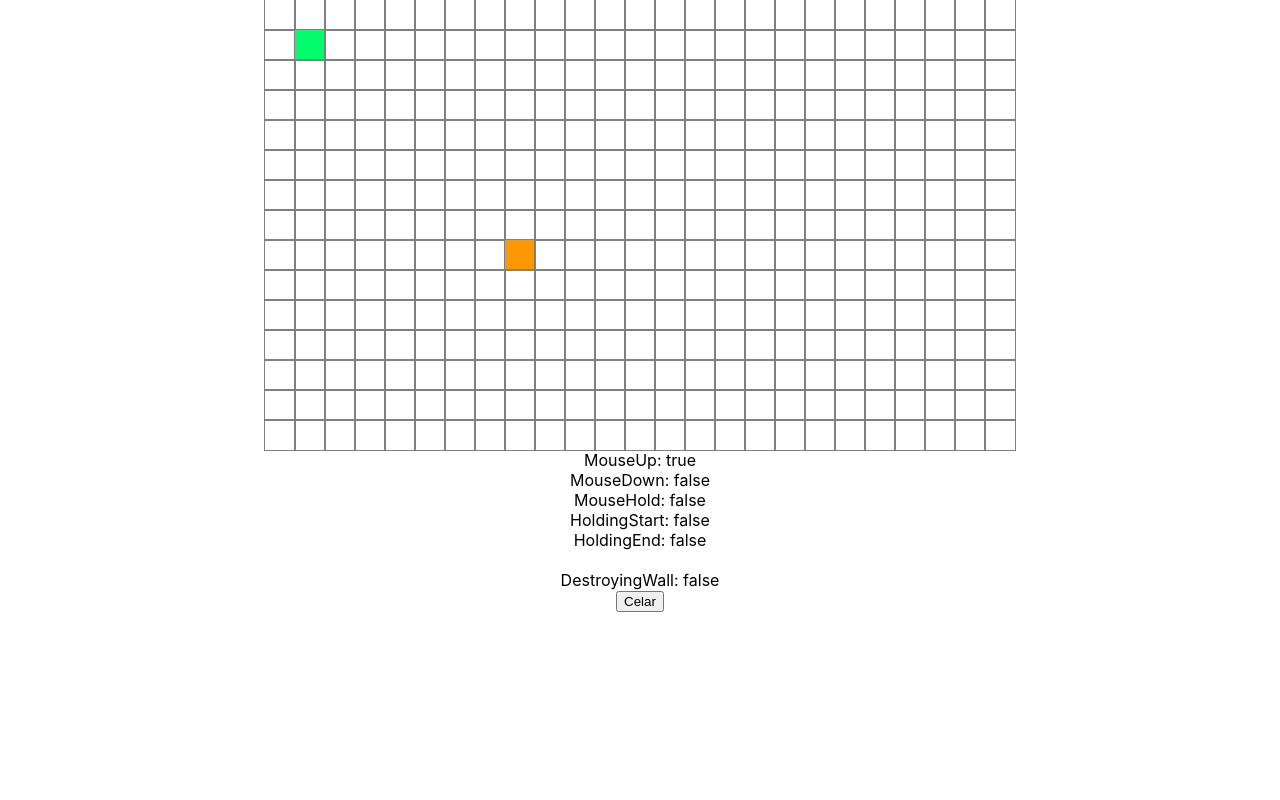
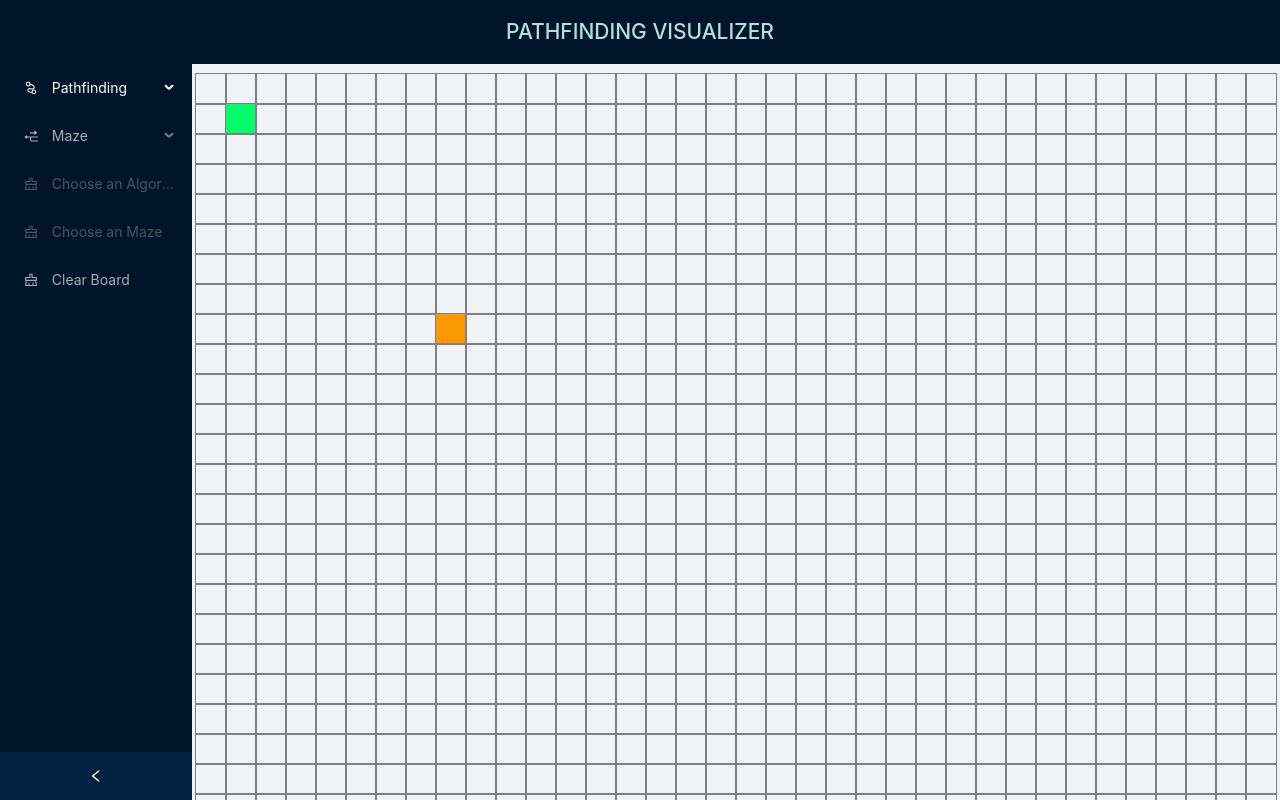
Before and after one commit to mitalletap/visualizers, a React (Create React App) app: page / in a window 1280 px wide. Shown: the top 800 px of the page. Built offline with nearby package versions, Linux system fonts and the light colour scheme.

Commit message:
Adding Pathfinding! Dijkstra can detect walls (except for the borders), and can find the shortest path from the start to the end node.

```diff
--- a/src/Cells/Cell.jsx
+++ b/src/Cells/Cell.jsx
@@ -7,9 +7,9 @@ class Cell extends Component {
         const classIdentifier = endCell ? 'cell-end' : startCell ? 'cell-start' : wall ? 'cell-wall' : '';
         return (
             <div
-                draggable={false}
                 className={`cell ${classIdentifier}`}
                 id={`cell-${row}-${col}`}
+                wall={wall}
                 onMouseDown={() => onMouseDown(col, row)}
                 onMouseEnter={() => onMouseEnter(col, row)}
                 onMouseUp={() => onMouseUp(col, row)}
--- a/src/Pathfinding/Mazes/Patterns.js
+++ b/src/Pathfinding/Mazes/Patterns.js
@@ -1,22 +1,46 @@
 export function smilyFaceMaze(grid){
     var visited = []
-    var values = [7, 8, 16, 17, 18];
+    var current = grid[10][10];
+    current.wall = true;
+    visited.push(current)
+    // for(var x = 16; x <=19; x++){
 
-    for(var x = 0; x < 19; x++){
-        if(values.includes(x)){
-            visited.push(grid[28][x])
-            visited.push(grid[29][x])
-            visited.push(grid[39][x])
-            visited.push(grid[40][x])
-        }
-    }
+    //     grid[x][4].wall = true;
+    //     grid[x][5].wall = true;
+    //     grid[x][6].wall = true;
+    //     grid[x][7].wall = true;
+    //     grid[x][18].wall = true;
+    //     grid[x][19].wall = true;
+    //     grid[x][20].wall = true;
+    //     grid[x][21].wall = true;
 
-    for(var x = 30; x <= 38; x++){
-        visited.push(grid[x][18])
-    }
+    //     visited.push(grid[x][4])
+    //     visited.push(grid[x][5])
+    //     visited.push(grid[x][6])
+    //     visited.push(grid[x][7])
+    //     visited.push(grid[x][18])
+    //     visited.push(grid[x][19])
+    //     visited.push(grid[x][20])
+    //     visited.push(grid[x][21])
+    // }
 
-    for(var x = 30; x <= 38; x++){
-        visited.push(grid[x][19])
-    }
+
+    // for(var x = 25; x <=28; x++){
+    //     visited.push(grid[x][4])
+    //     visited.push(grid[x][5])
+    //     visited.push(grid[x][6])
+    //     visited.push(grid[x][7])
+    //     visited.push(grid[x][18])
+    //     visited.push(grid[x][19])
+    //     visited.push(grid[x][20])
+    //     visited.push(grid[x][21])
+    // }
+
+    // for(var x = 20; x <= 25; x++){
+    //     visited.push(grid[x][20])
+    //     visited.push(grid[x][21])
+    //     visited.push(grid[x][22])
+    // }
+    console.log(visited);
     return visited;
 }
--- a/src/Pathfinding/Pathfinding.css
+++ b/src/Pathfinding/Pathfinding.css
@@ -1,5 +1,4 @@
 .grid {
-    padding-top: 10px;
 }
 
 .col {
--- a/src/Pathfinding/Pathfinding.jsx
+++ b/src/Pathfinding/Pathfinding.jsx
@@ -1,16 +1,17 @@
 import './Pathfinding.css'
 import React, { Component } from 'react';
 import Cell from '../Cells/Cell';
-
-import { NodeIndexOutlined, NodeExpandOutlined, MenuUnfoldOutlined, MenuFoldOutlined } from '@ant-design/icons';
+import 'antd/dist/antd.css';
+import { NodeIndexOutlined, NodeExpandOutlined, ClearOutlined, SmileOutlined } from '@ant-design/icons';
 import { Layout, Menu, Button } from 'antd';
+import { dijkstra, getShortestPath } from './Algorithms/Dijkstra'
+import { recursiveDivisionMaze } from './Mazes/RecusiveDivision'
+import { recursiveDivisionRandomizerMaze } from './Mazes/RecursiveDivisionRandomizer'
+import { smilyFaceMaze } from './Mazes/Patterns'
+import { wait } from '@testing-library/react';
 
 const { SubMenu } = Menu;
-const { Header, Sider, Content } = Layout;
-
-
-
-
+const { Header, Footer, Sider, Content } = Layout;
 class Pathfinding extends Component {
     constructor(props) {
         super(props);
@@ -29,8 +30,8 @@ class Pathfinding extends Component {
             mouseHold: false,
             holdingStart: false,
             holdingEnd: false,
-            maxCols: 25, //70
-            maxRows: 15,  //40
+            maxCols: 47, //47
+            maxRows: 27,  //27
             activeMaze: false,
             activeAlgorithm: false,
             active: false,
@@ -67,11 +68,6 @@ class Pathfinding extends Component {
         }
     }
 
-    getCell = (grid, col, row) => {
-        const cell = grid[col][row];
-        return cell;
-    }
-
     createWall = (grid, col, row) => {
         const newGrid = grid.slice();
         const cell = this.getCell(newGrid, col, row);
@@ -83,13 +79,20 @@ class Pathfinding extends Component {
         return newGrid;
     }
 
+    getCell = (grid, col, row) => {
+        const cell = grid[col][row];
+        return cell;
+    }
+
     setWall = (grid, walls) => {
+        console.log(walls)
         var x = 0;
         while(x < walls.length){
             for(var col = 0; col < this.state.maxCols; col++){
                 for(var row = 0; row < this.state.maxRows; row++){
-                    if(walls[x].row === grid[col][row] && walls[x].col === grid[col][row] && walls[x].wall === true){
+                    if(walls[x].row === grid[col][row] && walls[x].col === grid[col][row] ){
                         grid[col][row].wall = true;
+                        console.log(`Wall at ${grid[col][row]}`)
                     }
                 }
             }
@@ -182,7 +185,6 @@ class Pathfinding extends Component {
         this.setState({ mouseDown: false, mouseUp: true, holdingEnd: false, holdingStart: false, destroyingWall: false })
     }
 
-
     handleClearPath(grid){
         if(this.state.active === false){
             this.setState({ activeAlgorithm: false })
@@ -225,6 +227,7 @@ class Pathfinding extends Component {
     }
 
     drawBorders(col, row){
+        // 20 10
         var mazeWalls = []
 
         // TOP BORDER
@@ -237,7 +240,7 @@ class Pathfinding extends Component {
         }
 
         // LEFT BORDER
-        for(var i = 0; i < row - 1; i++){
+        for(var i = 0; i < row; i++){
             mazeWalls.push({
                 row: 0,
                 col: i,
@@ -246,7 +249,7 @@ class Pathfinding extends Component {
         }
 
         // BOTTOM BORDER
-        for(var i = 0; i < col - 1; i++){
+        for(var i = 0; i < col; i++){
             mazeWalls.push({
                 row: i,
                 col: row - 1,
@@ -255,7 +258,7 @@ class Pathfinding extends Component {
         }
 
         // RIGHT BORDER
-        for(var i = row - 1; i > 0 - 1; i--){
+        for(var i = row - 1; i >= 0; i--){
             mazeWalls.push({
                 row: col - 1,
                 col: i,
@@ -265,13 +268,145 @@ class Pathfinding extends Component {
         return mazeWalls;
     }
 
+    // Switch case to vizualize multiple algorithms
+    visualizeAlgorithm(algorithm) {
+        const { grid, startRow, startCol, endRow, endCol, maxCols, maxRows } = this.state;
+        const start = grid[startRow][startCol];
+        const end = grid[endRow][endCol];
+        var visited;
+        switch(algorithm){
+            case 'Dijkstra':
+                visited = dijkstra(grid, start, end);
+                const shortestPath = getShortestPath(end);
+                this.animateDijkstra(visited, shortestPath);
+                break;
+            // case 'AStar':
+            //     astar(grid, start, end);
+            //     break;
+            default:
+                console.log("Algorithm Not Found");
+                break;
+        }
 
+    }
+
+    visualizeMaze(maze) {
+        const { grid, maxRows, maxCols } = this.state;
+        const visited = this.drawBorders(maxCols, maxRows);
+        var newVisited;
+        var newGrid = [];
+        switch(maze){
+            case 'Recursive Division':
+                newVisited = recursiveDivisionMaze(maxCols, maxRows);
+                break;
+            case "Recursive Division Random":
+                newVisited = recursiveDivisionRandomizerMaze(grid, maxRows, maxCols);
+                break;
+            case 'Smily':
+                newVisited = smilyFaceMaze(grid);
+                break;
+            default:
+                console.log("Maze Not Found");
+        }
+        // var waitTime =
+        var waitTime = this.animateMaze(visited.concat(newVisited));
+        setTimeout(() => {
+            newGrid = this.setWall(grid, visited);
+            console.log(newGrid)
+            this.setState({ grid: newGrid })
+            console.log(this.state.grid)
+            console.log("State set")
+        }, 10 * waitTime);
+
+    }
+
+    // Animates every "CELL" that is apart of the shortest path.
+    // Also re-animates the start and end
+    animateShortestPath(shortestPath) {
+        for (let i = 0; i < shortestPath.length; i++){
+            setTimeout(() => {
+                const cell = shortestPath[i];
+                document.getElementById(`cell-${cell.col}-${cell.row}`).classList.add('cell-shortest-path');
+            }, 50 * i);
+        }
+        var endCell = shortestPath[shortestPath.length - 1];
+        if(endCell !== undefined){
+            this.setState({ pathFound: true });
+        }
+        this.setState({ simulationComplete: true })
+    }
+
+    // Animates all every "CELL" that is not apart of the shortest path, the start, or the end
+    animateDijkstra(visited, shortestPath) {
+        for (let i = 0; i <= visited.length; i++){
+            if(i === visited.length) {
+                setTimeout(() => {
+                    this.animateShortestPath(shortestPath);
+                    this.setState({ active: false })
+                }, 10 * i);
+                return;
+            }
+            setTimeout(() => {
+                const cell = visited[i];
+                document.getElementById(`cell-${cell.col}-${cell.row}`).classList.add('cell-visited');
+            }, 10 * i);
+        }
+
+
+    }
+
+    animateMaze(visited) {
+        for(var i = 0; i < visited.length - 1; i++){
+            const cell = visited[i];
+            if(cell.wall === true){
+                setTimeout(() => {
+                    document.getElementById(`cell-${cell.col}-${cell.row}`).classList.add('cell-wall');
+                }, 10 * i);
+            }
+        }
+        console.log("animated!")
+        return i;
+    }
+
+
+
+
+
+    onCollapse = collapsed => {
+        this.setState({ collapsed });
+    };
 
     render() {
         const { grid } = this.state;
         const min = 1;
         return (
+
+
             <React.Fragment>
+                 <Layout style={{ minHeight: '100vh' }}>
+                    <Header> <h1 className="site-header">PATHFINDING VISUALIZER</h1></Header>
+                    <Layout>
+                        <Sider width={"15vw"} collapsible collapsed={this.state.collapsed} onCollapse={this.onCollapse}>
+                            <Menu theme="dark" defaultSelectedKeys={['1']} mode="inline">
+                                <SubMenu key="sub1" title={<React.Fragment> <NodeIndexOutlined /> <span> Pathfinding </span></React.Fragment>}>
+                                    <Menu.Item key="1" onClick={() => this.setState({ selectedAlgorithm: 'Dijkstra' })}> Dijkstra </Menu.Item>
+                                    <Menu.Item key="2" onClick={() => this.setState({ selectedAlgorithm: 'Dijkstra' })}> A* </Menu.Item>
+                                    <Menu.Item key="3"> Other</Menu.Item>
+                                </SubMenu>
+                                <SubMenu key="sub2" title={<React.Fragment> <NodeExpandOutlined /> <span> Maze </span> </React.Fragment>}>
+                                    <Menu.Item key="4" onClick={() => this.setState({ selectedMaze: 'Recursive Division' })}> Recursive Division </Menu.Item>
+                                    <Menu.Item key="5" onClick={() => this.setState({ selectedMaze: 'Recursive Backtracking' })}> Recursive Backtracking </Menu.Item>
+                                    <SubMenu key="sub3" title={<React.Fragment> <SmileOutlined /> <span> Randomize </span> </React.Fragment>}>
+                                        <Menu.Item key="6" onClick={() => this.setState({ selectedMaze: 'Smily' })}> Smily Face </Menu.Item>
+                                        <Menu.Item key="7" onClick={() => this.setState({ selectedMaze: 'Recursive Backtracking' })}> Recursive Backtracking </Menu.Item>
+                                    </SubMenu>
+                                </SubMenu>
+                                <Menu.Item key="8" disabled={this.state.selectedAlgorithm === "" || this.state.activeAlgorithm === true} onClick={() => { this.visualizeAlgorithm(this.state.selectedAlgorithm); this.setState({ activeAlgorithm: true })}}><ClearOutlined /> <span> {this.state.selectedAlgorithm === "" ? "Choose an Algorithm" : `Simulate ${this.state.selectedAlgorithm}` } </span></Menu.Item>
+                                <Menu.Item key="9" disabled={this.state.selectedMaze === "" || this.state.activeMaze === true} onClick={() => { this.visualizeMaze(this.state.selectedMaze); this.setState({ activeMaze: true })}}><ClearOutlined /> <span> {this.state.selectedMaze === "" ? "Choose an Maze" : `Simulate ${this.state.selectedMaze}` } </span></Menu.Item>
+                                <Menu.Item key="10" onClick={() => this.handleClearBoard()}><ClearOutlined /> <span> Clear Board </span></Menu.Item>
+                            </Menu>
+                        </Sider>
+                        <Content style={{ paddingTop: "10px"}}>
                             <div className="grid" style={{ display: "inline"}}>
                                 {grid.map((row, rowId) => {
                                     return (
@@ -295,33 +430,14 @@ class Pathfinding extends Component {
                                                 );
                                             })}
                                         </div>
-
                                     );
                                 })}
                             </div>
-                <div>
-                    {`MouseUp: ${this.state.mouseUp}`}
-                    <br/>
-                    {`MouseDown: ${this.state.mouseDown}`}
-                    <br/>
-                    {`MouseHold: ${this.state.mouseHold}`}
-                    <br/>
-                    {`HoldingStart: ${this.state.holdingStart}`}
-                    <br/>
-                    {`HoldingEnd: ${this.state.holdingEnd}`}
-                    <br/>
-                    {/* {`Start Col-Row: ${this.state.startCol} - ${this.state.startRow}`}
-                    <br/>
-                    {`Previous Start Col-Row: ${this.state.previousStartCol} - ${this.state.previousStartRow}`}
-                    <br/>
-                    {`End Col-Row: ${this.state.endCol} - ${this.state.endRow}`}
-                    <br/>
-                    {`Previous End Col-Row: ${this.state.previousEndCol} - ${this.state.previousEndRow}`} */}
-                    <br/>
-                    {`DestroyingWall: ${this.state.destroyingWall}`}
-                    <br/>
-                    <button onClick={() => this.handleClearBoard()}>Celar</button>
-                </div>
+                        </Content>
+                    </Layout>
+                </Layout>
+
+
 
             </React.Fragment>
          );
```
Lines whose indentation alone changed are shown as unchanged.
